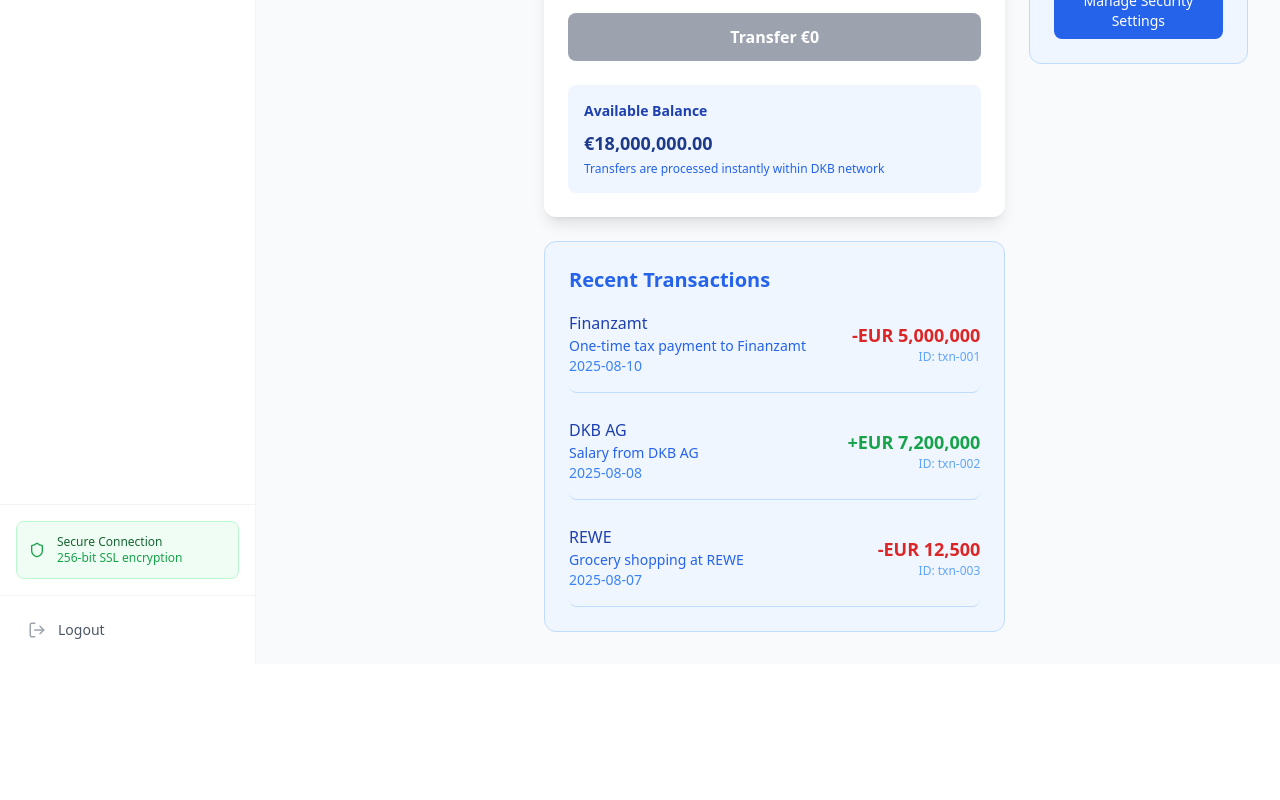
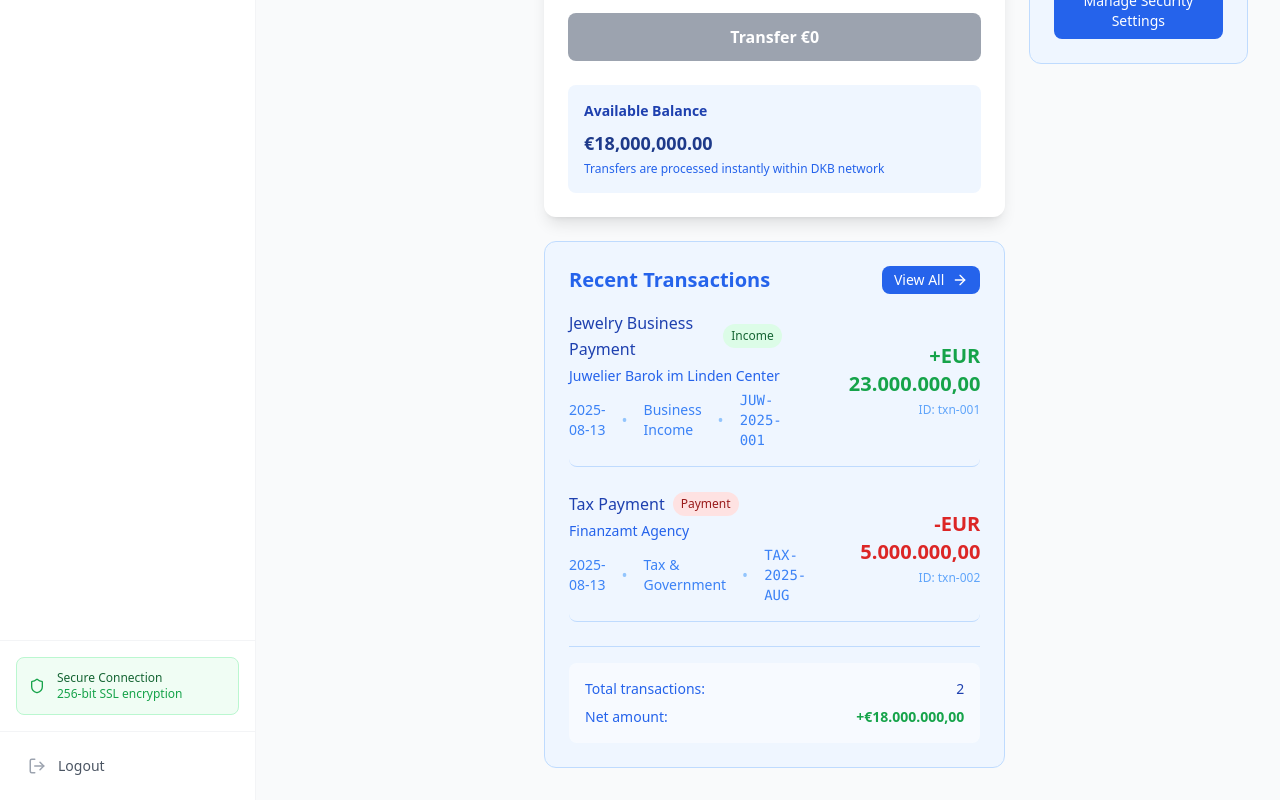
Before and after one commit to BlueColour2589/dkb-banking, a Next.js app in the folder frontend/: page /dashboard in a window 1280 px wide. Shown: the part 1426-2226 px from the top of the page. Before the commit the page ends 2090 px from the top, so only its background shows below. Built offline with nearby package versions, Linux system fonts and the light colour scheme; no server answers; sample sign-in values are in the browser's storage.

Commit message:
Update TransactionList.tsx

```diff
--- a/frontend/components/Dashboard/TransactionList.tsx
+++ b/frontend/components/Dashboard/TransactionList.tsx
@@ -1,34 +1,33 @@
-// Updated TransactionList with Loading State
+// Updated TransactionList with Real Transaction Data
 import { FC, useState, useEffect } from 'react';
+import Link from 'next/link';
+import { ArrowRight, Calendar } from 'lucide-react';
 
 const TransactionList: FC = () => {
   const [isLoading, setIsLoading] = useState(true);
 
+  // Your actual transactions
   const transactions = [
     {
       id: 'txn-001',
-      date: '2025-08-10',
-      description: 'One-time tax payment to Finanzamt',
-      amount: -5000000,
+      date: '2025-08-13',
+      description: 'Jewelry Business Payment',
+      amount: 23000000.00,
       currency: 'EUR',
-      recipient: 'Finanzamt',
+      recipient: 'Juwelier Barok im Linden Center',
+      category: 'Business Income',
+      reference: 'JUW-2025-001'
     },
     {
       id: 'txn-002',
-      date: '2025-08-08',
-      description: 'Salary from DKB AG',
-      amount: 7200000,
+      date: '2025-08-13',
+      description: 'Tax Payment',
+      amount: -5000000.00,
       currency: 'EUR',
-      recipient: 'DKB AG',
-    },
-    {
-      id: 'txn-003',
-      date: '2025-08-07',
-      description: 'Grocery shopping at REWE',
-      amount: -12500,
-      currency: 'EUR',
-      recipient: 'REWE',
-    },
+      recipient: 'Finanzamt Agency',
+      category: 'Tax & Government',
+      reference: 'TAX-2025-AUG'
+    }
   ];
 
   useEffect(() => {
@@ -36,7 +35,6 @@ const TransactionList: FC = () => {
     const timer = setTimeout(() => {
       setIsLoading(false);
     }, 2000);
-
     return () => clearTimeout(timer);
   }, []);
 
@@ -63,7 +61,6 @@ const TransactionList: FC = () => {
         <div className="space-y-6">
           <TransactionSkeleton />
           <TransactionSkeleton />
-          <TransactionSkeleton />
         </div>
       </div>
     );
@@ -71,7 +68,24 @@ const TransactionList: FC = () => {
 
   return (
     <div className="bg-blue-50 border border-blue-200 rounded-xl p-6 transition-all duration-300 hover:shadow-lg">
-      <h3 className="text-xl font-bold text-blue-600 mb-4">Recent Transactions</h3>
+      <div className="flex items-center justify-between mb-4">
+        <h3 className="text-xl font-bold text-blue-600">Recent Transactions</h3>
+        <Link
+          href="/transactions"
+          className="flex items-center space-x-2 px-3 py-1 text-sm bg-blue-600 text-white rounded-lg hover:bg-blue-700 transition-colors"
+        >
+          <span>View All</span>
+          <ArrowRight size={16} />
+        </Link>
+      </div>
+
+      {transactions.length === 0 ? (
+        <div className="text-center py-8">
+          <Calendar className="w-12 h-12 text-blue-400 mx-auto mb-4" />
+          <h4 className="font-medium text-blue-800 mb-2">No transactions yet</h4>
+          <p className="text-blue-600 text-sm">Your transaction history will appear here</p>
+        </div>
+      ) : (
         <div className="space-y-6">
           {transactions.map((tx, index) => (
             <div
@@ -79,24 +93,65 @@ const TransactionList: FC = () => {
               className="flex flex-col sm:flex-row justify-between items-start sm:items-center border-b border-blue-200 pb-4 gap-4 transition-all duration-200 hover:bg-blue-100 hover:mx-[-1rem] hover:px-4 hover:py-2 rounded-lg"
               style={{ animationDelay: `${index * 100}ms` }}
             >
-            <div className="animate-fade-in">
-              <p className="text-blue-800 font-medium">{tx.recipient}</p>
-              <p className="text-sm text-blue-600">{tx.description}</p>
+              <div className="animate-fade-in flex-1">
+                <div className="flex items-center space-x-2 mb-1">
+                  <p className="text-blue-800 font-medium">{tx.description}</p>
+                  {tx.amount > 0 && (
+                    <span className="px-2 py-1 text-xs bg-green-100 text-green-800 rounded-full">
+                      Income
+                    </span>
+                  )}
+                  {tx.amount < 0 && (
+                    <span className="px-2 py-1 text-xs bg-red-100 text-red-800 rounded-full">
+                      Payment
+                    </span>
+                  )}
+                </div>
+                <p className="text-sm text-blue-600 font-medium">{tx.recipient}</p>
+                <div className="flex items-center space-x-4 mt-1">
                   <p className="text-sm text-blue-500">{tx.date}</p>
+                  <span className="text-blue-300">•</span>
+                  <p className="text-sm text-blue-500">{tx.category}</p>
+                  {tx.reference && (
+                    <>
+                      <span className="text-blue-300">•</span>
+                      <p className="text-sm text-blue-500 font-mono">{tx.reference}</p>
+                    </>
+                  )}
+                </div>
               </div>
               <div className="text-right animate-fade-in">
                 <p
-                className={`text-lg font-bold transition-colors duration-200 ${
+                  className={`text-xl font-bold transition-colors duration-200 ${
                     tx.amount < 0 ? 'text-red-600' : 'text-green-600'
                   }`}
                 >
-                {tx.amount < 0 ? '-' : '+'}{tx.currency} {Math.abs(tx.amount).toLocaleString()}
+                  {tx.amount < 0 ? '-' : '+'}{tx.currency} {Math.abs(tx.amount).toLocaleString('de-DE', { minimumFractionDigits: 2 })}
                 </p>
-              <p className="text-xs text-blue-400">ID: {tx.id}</p>
+                <p className="text-xs text-blue-400 mt-1">ID: {tx.id}</p>
               </div>
             </div>
           ))}
         </div>
+      )}
+
+      {/* Summary Footer */}
+      {transactions.length > 0 && (
+        <div className="mt-6 pt-4 border-t border-blue-200">
+          <div className="bg-white bg-opacity-50 rounded-lg p-4">
+            <div className="flex items-center justify-between text-sm">
+              <span className="text-blue-600">Total transactions:</span>
+              <span className="text-blue-800 font-medium">{transactions.length}</span>
+            </div>
+            <div className="flex items-center justify-between text-sm mt-2">
+              <span className="text-blue-600">Net amount:</span>
+              <span className="text-green-600 font-bold">
+                +€{(transactions.reduce((sum, tx) => sum + tx.amount, 0)).toLocaleString('de-DE', { minimumFractionDigits: 2 })}
+              </span>
+            </div>
+          </div>
+        </div>
+      )}
     </div>
   );
 };
```
Lines whose indentation alone changed are shown as unchanged.
